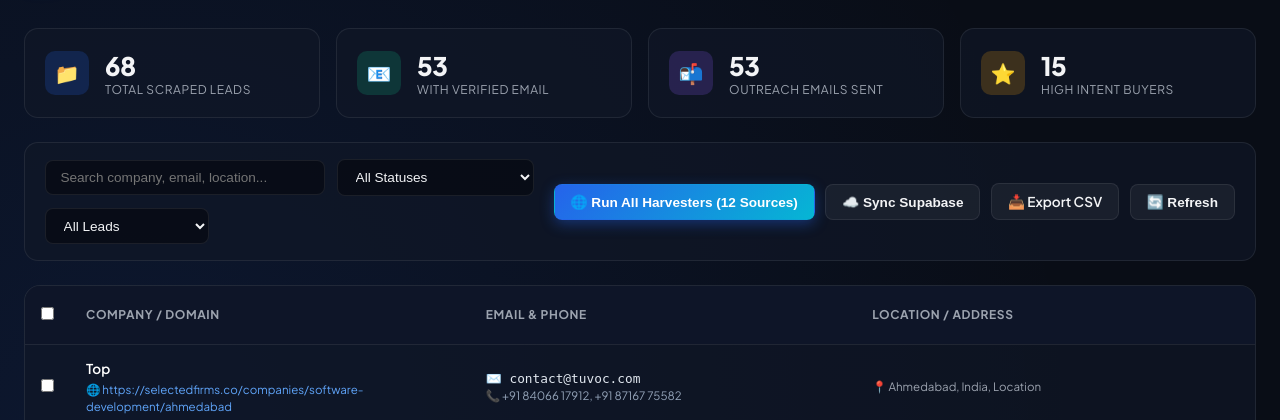
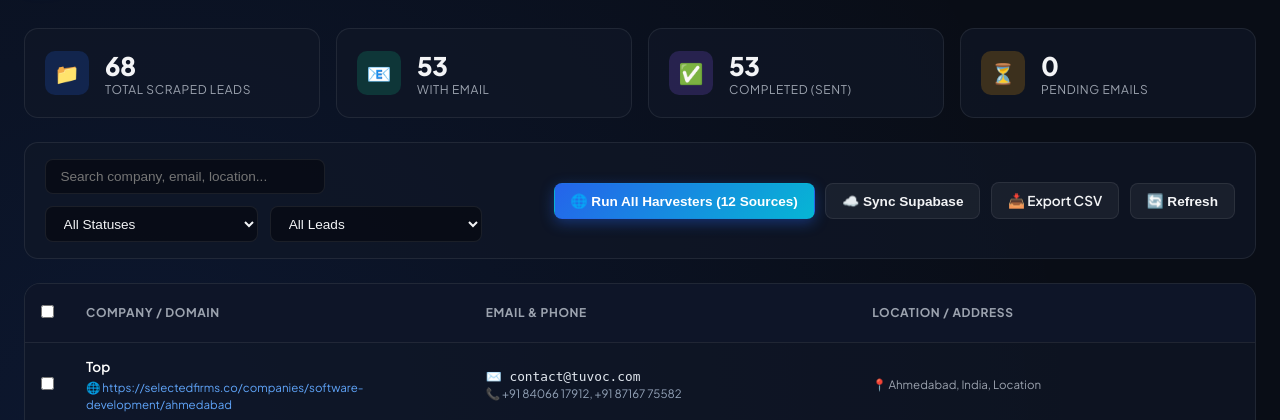
Before and after one commit to yashvi19031998-lgtm/mini-ecommerce-interview-practical, a Flask app: page / in a window 1280 px wide. Shown: the part 70-490 px from the top of the page. Run offline with Flask 2, Linux system fonts and the light colour scheme.

Commit message:
Add WhatsApp direct messaging, pending email UI filters, and fix GitHub Actions workflow

```diff
--- a/test-demo/auto_scraper_1hr.yml
+++ b/test-demo/auto_scraper_1hr.yml
@@ -16,6 +16,8 @@
     steps:
       - name: Check out repository
         uses: actions/checkout@v4
+        with:
+          fetch-depth: 0
 
       - name: Set up Python
         uses: actions/setup-python@v5
--- a/test-demo/templates/index.html
+++ b/test-demo/templates/index.html
@@ -318,6 +318,24 @@
       color: #fff;
     }
 
+    .btn-whatsapp {
+      background: linear-gradient(135deg, #16a34a, #22c55e);
+      color: #fff;
+      box-shadow: 0 4px 12px rgba(34, 197, 94, 0.35);
+      border: none;
+    }
+
+    .btn-whatsapp:hover {
+      background: linear-gradient(135deg, #22c55e, #4ade80);
+      color: #fff;
+    }
+
+    .badge-pending {
+      background: rgba(245, 158, 11, 0.15);
+      color: #fbbf24;
+      border: 1px solid rgba(245, 158, 11, 0.35);
+    }
+
     /* Bulk Banner */
     .bulk-banner {
       display: none;
@@ -600,21 +618,21 @@
           <div class="stat-icon" style="background: rgba(16, 185, 129, 0.2); color: #34d399;">📧</div>
           <div>
             <div class="stat-val" id="stat-emails">0</div>
-            <div class="stat-lbl">With Verified Email</div>
+            <div class="stat-lbl">With Email</div>
           </div>
         </div>
         <div class="stat-card">
-          <div class="stat-icon" style="background: rgba(139, 92, 246, 0.2); color: #c084fc;">📬</div>
+          <div class="stat-icon" style="background: rgba(139, 92, 246, 0.2); color: #c084fc;">✅</div>
           <div>
             <div class="stat-val" id="stat-sent">0</div>
-            <div class="stat-lbl">Outreach Emails Sent</div>
+            <div class="stat-lbl">Completed (Sent)</div>
           </div>
         </div>
         <div class="stat-card">
-          <div class="stat-icon" style="background: rgba(245, 158, 11, 0.2); color: #fbbf24;">⭐</div>
+          <div class="stat-icon" style="background: rgba(245, 158, 11, 0.2); color: #fbbf24;">⏳</div>
           <div>
-            <div class="stat-val" id="stat-high">0</div>
-            <div class="stat-lbl">High Intent Buyers</div>
+            <div class="stat-val" id="stat-pending">0</div>
+            <div class="stat-lbl">Pending Emails</div>
           </div>
         </div>
       </div>
@@ -627,14 +645,16 @@
 
           <select id="filter-status" class="select-filter" onchange="filterLeads()">
             <option value="">All Statuses</option>
+            <option value="PENDING">⏳ Email Pending</option>
+            <option value="EMAIL_SENT">✅ Email Completed / Sent</option>
             <option value="NEW">Status: NEW</option>
-            <option value="EMAIL_SENT">Status: EMAIL SENT 📬</option>
             <option value="APPROVED">Status: APPROVED</option>
           </select>
 
           <select id="filter-email" class="select-filter" onchange="filterLeads()">
             <option value="">All Leads</option>
             <option value="has_email">Has Email Only ✉️</option>
+            <option value="has_phone">Has Phone / WhatsApp 💬</option>
           </select>
         </div>
 
@@ -942,12 +962,12 @@
 
     function updateStats() {
       document.getElementById('stat-total').textContent = allLeads.length;
-      const withEmails = allLeads.filter(l => l.Email && l.Email !== 'N/A').length;
+      const withEmails = allLeads.filter(l => l.Email && l.Email !== 'N/A' && l.Email.includes('@')).length;
       document.getElementById('stat-emails').textContent = withEmails;
       const sent = allLeads.filter(l => l['Email Status'] === 'SENT' || l['Status'] === 'EMAIL_SENT').length;
       document.getElementById('stat-sent').textContent = sent;
-      const high = allLeads.filter(l => (l.Intent || '').toLowerCase() === 'high').length;
-      document.getElementById('stat-high').textContent = high;
+      const pending = Math.max(0, withEmails - sent);
+      document.getElementById('stat-pending').textContent = pending;
     }
 
     function renderLeadsTable(leads) {
@@ -963,20 +983,32 @@
         const hasEmail = rawEmail && rawEmail !== 'N/A' && rawEmail.includes('@');
         const isSent = (l['Email Status'] === 'SENT' || l.Status === 'EMAIL_SENT');
 
+        // WhatsApp preparation
+        const rawPhone = (l['Mobile Number'] || '').trim();
+        const cleanDigits = rawPhone.replace(/\D/g, '');
+        const hasWhatsApp = cleanDigits.length >= 10;
+        const compName = l['Company Name'] || 'your company';
+        const waMsg = encodeURIComponent(`Hi ${compName} Team, I came across your business and wanted to connect from Sangeeta Infotech regarding custom software/web development support.`);
+        const waUrl = `https://wa.me/${cleanDigits}?text=${waMsg}`;
+
         return `
           <tr class="${isSelected ? 'selected' : ''}">
             <td>
               <input type="checkbox" ${isSelected ? 'checked' : ''} onchange="toggleSelectLead('${l.id}', this.checked)">
             </td>
             <td>
-              <div class="company-title">${escapeHtml(l['Company Name'] || 'Anonymous Business')}</div>
+              <div class="company-title">${escapeHtml(compName)}</div>
+              ${l['Website URL'] ? `
               <a href="${l['Website URL']}" target="_blank" style="color: #60a5fa; font-size: 0.72rem; text-decoration: none;">
                 🌐 ${escapeHtml(l['Website URL'])}
-              </a>
+              </a>` : ''}
             </td>
             <td>
               ${hasEmail ? `<div style="font-family: monospace; font-size: 0.8rem; color: #e2e8f0;">✉️ ${escapeHtml(rawEmail)}</div>` : '<span style="color:#64748b; font-style:italic;">No email</span>'}
-              ${l['Mobile Number'] && l['Mobile Number'] !== 'N/A' ? `<div style="color: #94a3b8; font-size: 0.72rem; margin-top:2px;">📞 ${escapeHtml(l['Mobile Number'])}</div>` : ''}
+              ${rawPhone && rawPhone !== 'N/A' ? `
+                <div style="color: #94a3b8; font-size: 0.72rem; margin-top:2px;">
+                  📞 ${escapeHtml(rawPhone)}
+                </div>` : ''}
             </td>
             <td>
               <div class="location-text">📍 ${escapeHtml(l.Address || 'Ahmedabad, Gujarat, India')}</div>
@@ -986,16 +1018,34 @@
               <div style="font-size: 0.7rem; color: #94a3b8; margin-top: 3px;">${l['Lead Type'] || 'Business'}</div>
             </td>
             <td>
-              <span class="badge ${isSent ? 'badge-sent' : 'badge-new'}">
-                ${isSent ? 'EMAIL SENT 📬' : (l.Status || 'NEW')}
-              </span>
+              ${isSent ? `
+                <span class="badge badge-sent">
+                  ✅ COMPLETED
+                </span>
+              ` : (hasEmail ? `
+                <span class="badge badge-pending">
+                  ⏳ PENDING
+                </span>
+              ` : `
+                <span class="badge badge-new">
+                  ${escapeHtml(l.Status || 'NEW')}
+                </span>
+              `)}
             </td>
             <td style="text-align: right;">
-              ${hasEmail ? `
-                <button class="btn btn-secondary" style="padding: 0.35rem 0.65rem; font-size: 0.75rem;" onclick="openSingleEmailModal('${l.id}')">
-                  ✉️ Email
-                </button>
-              ` : '<span style="color: #475569; font-size: 0.75rem;">—</span>'}
+              <div style="display: flex; gap: 0.35rem; justify-content: flex-end;">
+                ${hasWhatsApp ? `
+                  <a href="${waUrl}" target="_blank" class="btn btn-whatsapp" style="padding: 0.35rem 0.65rem; font-size: 0.75rem;" title="Send Direct WhatsApp Message">
+                    💬 WhatsApp
+                  </a>
+                ` : ''}
+                ${hasEmail ? `
+                  <button class="btn btn-secondary" style="padding: 0.35rem 0.65rem; font-size: 0.75rem;" onclick="openSingleEmailModal('${l.id}')">
+                    ✉️ Email
+                  </button>
+                ` : ''}
+                ${!hasWhatsApp && !hasEmail ? '<span style="color: #475569; font-size: 0.75rem;">—</span>' : ''}
+              </div>
             </td>
           </tr>
         `;
@@ -1045,15 +1095,28 @@
     function getFilteredLeads() {
       const query = (document.getElementById('search-input').value || '').toLowerCase();
       const status = document.getElementById('filter-status').value;
-      const emailOnly = document.getElementById('filter-email').value === 'has_email';
+      const emailFilter = document.getElementById('filter-email').value;
 
       return allLeads.filter(l => {
-        if (emailOnly && (!l.Email || l.Email === 'N/A' || !l.Email.includes('@'))) return false;
-        if (status === 'EMAIL_SENT' && (l['Email Status'] !== 'SENT' && l.Status !== 'EMAIL_SENT')) return false;
-        if (status && status !== 'EMAIL_SENT' && l.Status !== status) return false;
+        const rawEmail = (l.Email || '').split(',')[0].trim();
+        const hasEmail = rawEmail && rawEmail !== 'N/A' && rawEmail.includes('@');
+        const rawPhone = (l['Mobile Number'] || '').replace(/\D/g, '');
+        const hasPhone = rawPhone.length >= 10;
+        const isSent = (l['Email Status'] === 'SENT' || l.Status === 'EMAIL_SENT');
+
+        if (emailFilter === 'has_email' && !hasEmail) return false;
+        if (emailFilter === 'has_phone' && !hasPhone) return false;
+
+        if (status === 'EMAIL_SENT') {
+          if (!isSent) return false;
+        } else if (status === 'PENDING') {
+          if (!hasEmail || isSent) return false;
+        } else if (status && status !== 'EMAIL_SENT' && status !== 'PENDING') {
+          if (l.Status !== status) return false;
+        }
 
         if (query) {
-          const matchStr = `${l['Company Name']} ${l['Website URL']} ${l.Email} ${l.Address}`.toLowerCase();
+          const matchStr = `${l['Company Name']} ${l['Website URL']} ${l.Email} ${l['Mobile Number']} ${l.Address}`.toLowerCase();
           return matchStr.includes(query);
         }
         return true;
```
Also changed, not shown: test-demo/telegram_scraper.py (+16 -4 lines), .github/workflows/auto_scraper_1hr.yml, 1 other file.
